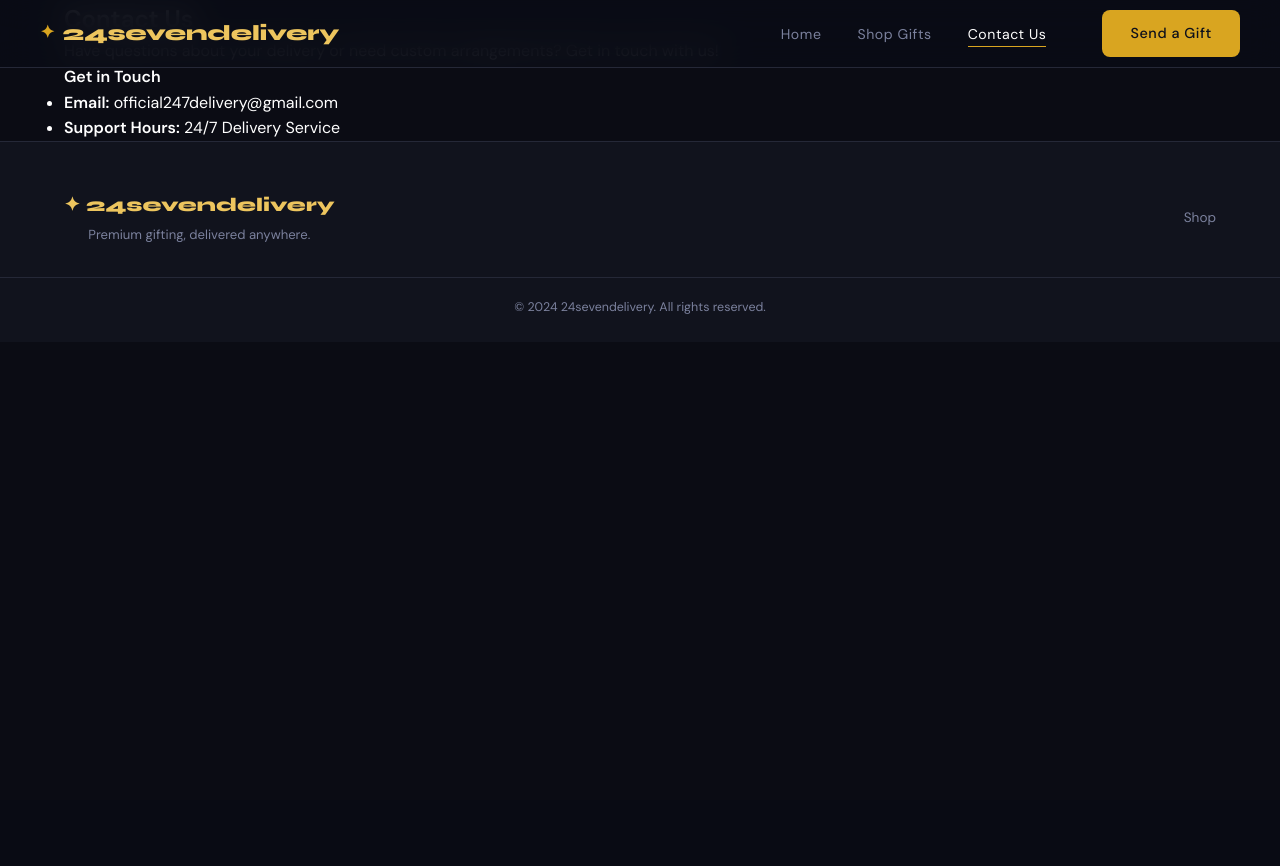
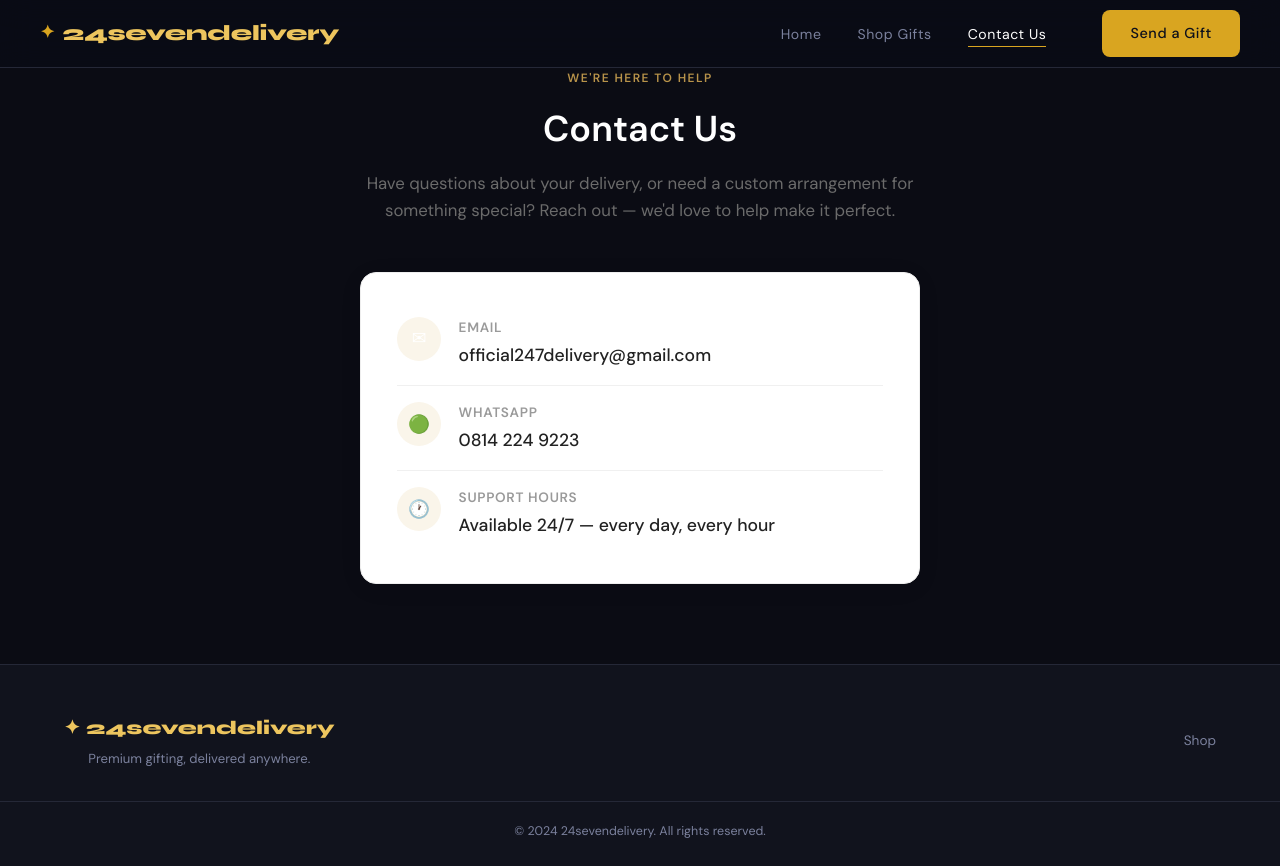
Before and after one commit to Goje01/24sevendelivery, a Flask app: page /contact in a window 1280 px wide. Before the commit the page ends 314 px from the top, so only its background shows below. Run offline with Flask 3, Linux system fonts and the light colour scheme; some libraries are stand-ins or nearby versions.

Commit message:
fixed link to contact us design

```diff
--- a/app.py
+++ b/app.py
@@ -69,7 +69,7 @@ DISCOUNT_ENABLED = True
 DISCOUNT_PERCENT = 15
 DISCOUNT_CODES = {
     "482913", "719260", "305847", "861204", "937512",
-    "204689", "573198", "690742", "128456", "845017",
+    "204689", "573198", "690742", "128456", "845018",
 }
 
 def is_discount_code_valid(code):
--- a/templates/contact.html
+++ b/templates/contact.html
@@ -1,22 +1,141 @@
 {% extends "base.html" %}
 
 {% block content %}
-<div class="container my-5">
-    <h2 class="mb-4">Contact Us</h2>
-    <p>Have questions about your delivery or need custom arrangements? Get in touch with us!</p>
+<section class="contact-page">
+  <div class="container">
+    <div class="contact-header">
+      <span class="contact-header__eyebrow">We're here to help</span>
+      <h2 class="contact-header__title">Contact Us</h2>
+      <p class="contact-header__subtitle">
+        Have questions about your delivery, or need a custom arrangement for something special?
+        Reach out — we'd love to help make it perfect.
+      </p>
+    </div>
 
-    <div class="row mt-4">
-        <div class="col-md-6 mb-4">
-            <div class="card p-4 shadow-sm">
-                <h4>Get in Touch</h4>
-                <ul class="list-unstyled mt-3">
-                    <li class="mb-2"><strong>Email:</strong> {{ admin_email }}</li>
-                    <li class="mb-2"><strong>Support Hours:</strong> 24/7 Delivery Service</li>
-                </ul>
-            </div>
+    <div class="contact-card">
+      <div class="contact-card__row">
+        <div class="contact-card__icon">✉</div>
+        <div>
+          <h4 class="contact-card__label">Email</h4>
+          <p class="contact-card__value">{{ admin_email }}</p>
         </div>
+      </div>
 
+      <div class="contact-card__divider"></div>
 
+      <div class="contact-card__row">
+        <div class="contact-card__icon">🟢</div>
+        <div>
+          <h4 class="contact-card__label">WhatsApp</h4>
+          <p class="contact-card__value">
+            <a href="https://wa.me/2348142249223" target="_blank" rel="noopener noreferrer">
+              0814 224 9223
+            </a>
+          </p>
+        </div>
+      </div>
+
+      <div class="contact-card__divider"></div>
+
+      <div class="contact-card__row">
+        <div class="contact-card__icon">🕐</div>
+        <div>
+          <h4 class="contact-card__label">Support Hours</h4>
+          <p class="contact-card__value">Available 24/7 — every day, every hour</p>
+        </div>
+      </div>
     </div>
-</div>
+  </div>
+</section>
+
+<style>
+  .contact-page {
+    padding: 4rem 0 5rem;
+  }
+  .contact-header {
+    text-align: center;
+    max-width: 560px;
+    margin: 0 auto 3rem;
+  }
+  .contact-header__eyebrow {
+    display: inline-block;
+    font-size: 0.75rem;
+    letter-spacing: 0.12em;
+    text-transform: uppercase;
+    color: #b8934a;
+    font-weight: 600;
+    margin-bottom: 0.75rem;
+  }
+  .contact-header__title {
+    font-size: 2.25rem;
+    font-weight: 700;
+    margin-bottom: 0.75rem;
+  }
+  .contact-header__subtitle {
+    color: #6b6b6b;
+    font-size: 1.05rem;
+    line-height: 1.6;
+  }
+  .contact-card {
+    max-width: 560px;
+    margin: 0 auto;
+    background: #fff;
+    border-radius: 16px;
+    box-shadow: 0 4px 24px rgba(0,0,0,0.06);
+    border: 1px solid #eee;
+    padding: 2rem 2.25rem;
+  }
+  .contact-card__row {
+    display: flex;
+    align-items: flex-start;
+    gap: 1.1rem;
+    padding: 0.75rem 0;
+  }
+  .contact-card__icon {
+    flex: 0 0 auto;
+    width: 44px;
+    height: 44px;
+    border-radius: 50%;
+    background: #faf5ea;
+    display: flex;
+    align-items: center;
+    justify-content: center;
+    font-size: 1.1rem;
+  }
+  .contact-card__label {
+    margin: 0 0 0.15rem;
+    font-size: 0.85rem;
+    text-transform: uppercase;
+    letter-spacing: 0.05em;
+    color: #9a9a9a;
+    font-weight: 600;
+  }
+  .contact-card__value {
+    margin: 0;
+    font-size: 1.1rem;
+    font-weight: 500;
+    color: #222;
+  }
+  .contact-card__value a {
+    color: #222;
+    text-decoration: none;
+  }
+  .contact-card__value a:hover {
+    color: #b8934a;
+    text-decoration: underline;
+  }
+  .contact-card__divider {
+    height: 1px;
+    background: #f0f0f0;
+    margin: 0.25rem 0;
+  }
+  @media (max-width: 480px) {
+    .contact-card {
+      padding: 1.5rem;
+    }
+    .contact-header__title {
+      font-size: 1.75rem;
+    }
+  }
+</style>
 {% endblock %}
```
